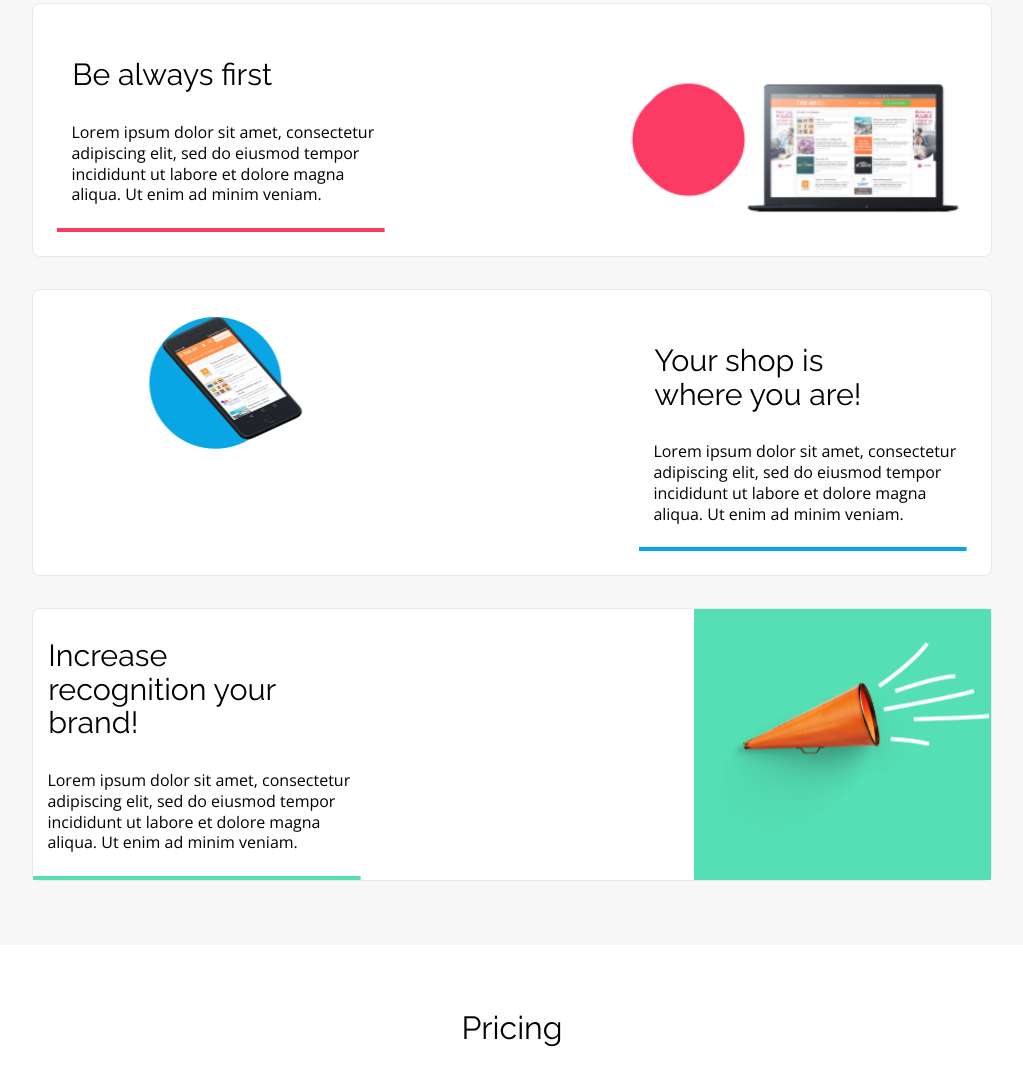
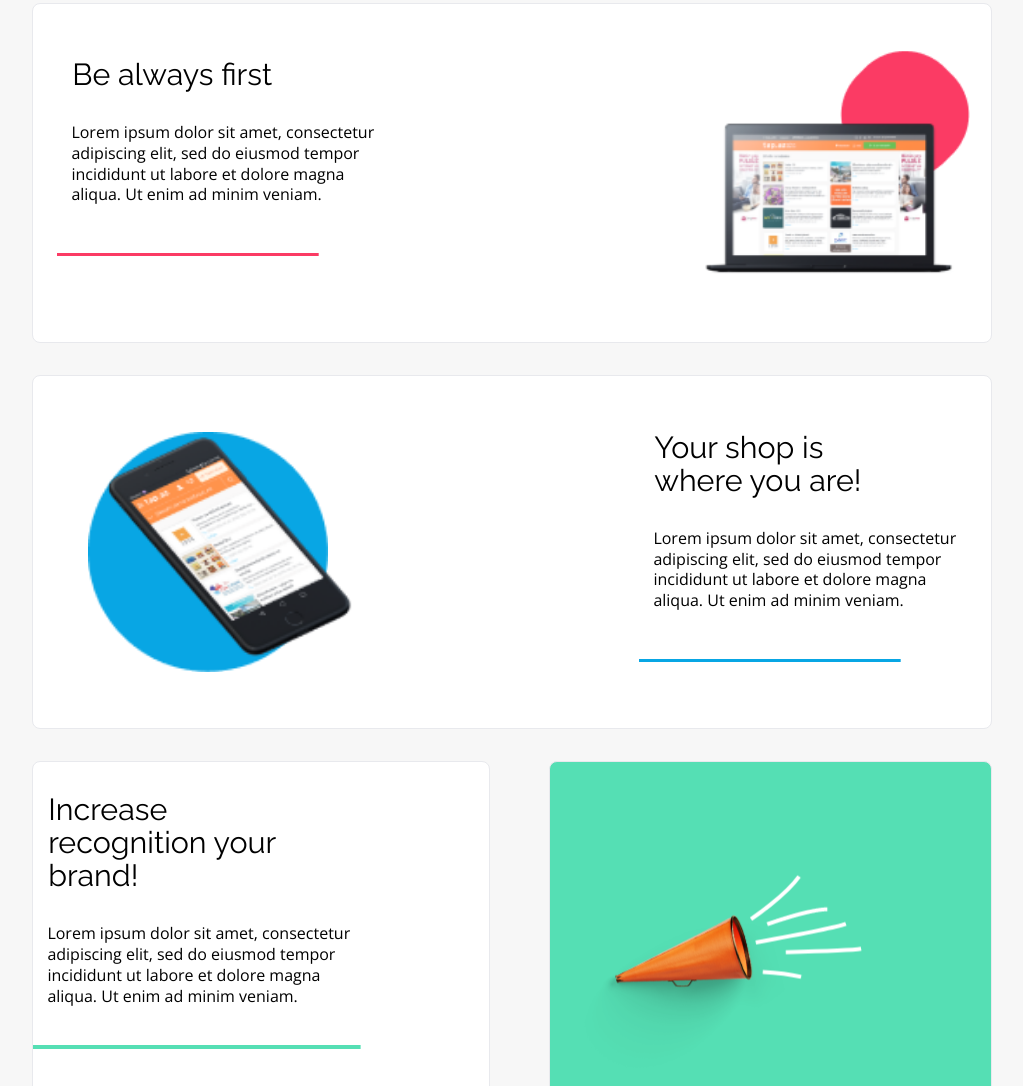
Before and after one commit to EloyLeon11/Oxygen-Shop, a plain HTML site: page index.html in a window 1280 px wide. Shown: the part 1543-2629 px from the top of the page, without its empty margins (128-1151 px from the left). Drawn offline with nearby package versions, Linux system fonts and the light colour scheme.

Commit message:
Benefits desktop fixed 1.0

```diff
--- a/index.html
+++ b/index.html
@@ -215,7 +215,7 @@
         <!-- Third -->
         <article class="benefits__container__contentThird">
 
-          <div clas="benefits__container__contentThird__info">
+          <div class="benefits__container__contentThird__info">
             <p class="benefits__container__contentThird__info--title">
               Increase <br />
               recognition your <br />
@@ -243,7 +243,6 @@
               alt="Orange Trumpet"
             />
           </div>
-
 
         </article>
       </div>
--- a/sass/_benefits.scss
+++ b/sass/_benefits.scss
@@ -19,28 +19,29 @@
         justify-content: space-between;
         margin: 2em auto;
         max-width: 60rem;
+        padding-bottom: 4em;
+        padding-right: 4em;
       }
 
       &__img {
         margin-bottom: 1.5em;
 
+
         &--redRectangle {
           transform: translateX(120%);
           @media (min-width: 768px) {
-            transform: scale(1.2);
-            margin-top: 3em;
-
-        }
+            transform: translate(150%);
+            width: 11em;
+          }
         }
 
         &--macbook {
           transform: translateX(-35%);
 
-        @media (min-width: 768px) {
-          transform: scale(1.2);
-          margin-top: 3em;
-          margin-right: 1em;
-      }
+          @media (min-width: 768px) {
+            transform: scale(1.4);
+            vertical-align: middle;
+          }
         }
       }
 
@@ -48,7 +49,6 @@
         @media (min-width: 768px) {
           display: flex;
           flex-direction: column;
-          width: 50%; // Utilizar el 50% del espacio disponible
         }
 
         &--title {
@@ -78,6 +78,11 @@
           @media (max-width: 768px) {
             display: none;
           }
+
+          @media (min-width: 768px) {
+            margin-top: 1.6em;
+            width: 80%;
+          }
         }
       }
     }
@@ -91,21 +96,35 @@
       border-radius: 0.5rem;
       @media (min-width: 768px) {
         display: flex;
-
         margin: 2em auto;
-        max-width: 60rem;
+        max-width: 60em;
         justify-content: space-between;
       }
 
       &__img {
         margin-bottom: 1.5em;
+        @media (min-width: 768px) {
+          display: flex;
+          margin: 2em auto;
+          max-width: 60em;
+          justify-content: space-between;
+        }
 
         &--blueEllipse {
           transform: translateX(70%);
+
+          @media (min-width: 768px) {
+            transform: translateX(5%);
+            width: 15em;
+          }
         }
 
         &--phone {
           transform: translateX(-25%);
+          @media (min-width: 768px) {
+            transform: translateX(-76%);
+            width: 19em;
+          }
         }
       }
 
@@ -137,6 +156,11 @@
           @media (max-width: 768px) {
             display: none;
           }
+
+          @media (min-width: 768px) {
+            margin-top: 1.6em;
+            width: 80%;
+          }
         }
       }
     }
@@ -146,24 +170,48 @@
       margin-top: 2em;
       background-color: white;
       border: 1px solid #e8e9ed;
-      border-radius: 0.5rem;
+      border-radius: 0.5em;
       @media (min-width: 768px) {
         display: flex;
+        padding-bottom: 3em;
+        margin: 2em auto;
+        max-width: 60em;
+        background-color: #f7f7f7;
+        border: none;
 
-        margin: 2em auto;
-        max-width: 60rem;
         justify-content: space-between;
       }
 
       &__img {
         background-color: #55dfb4;
+        @media (min-width: 768px) {
+          border: 1px solid #e8e9ed;
+          border-radius: 0.5em;
+          background-color: #55dfb4;
+          padding-right: 8em;
+          padding-bottom: 3em;
+
+        }
 
         &--trumpet {
           padding-top: 2em;
+          margin-top: 5em;
+          margin-left: 1em;
+
         }
       }
 
       &__info {
+
+
+        @media (min-width: 768px) {
+          border: 1px solid #e8e9ed;
+          background-color: white;
+          padding-right: 8em;
+          padding-bottom: 3em;
+          border-radius: 0.5em;
+
+        }
         &--title {
           font-family: "Raleway", sans-serif;
           font-size: 1.9em;
@@ -177,6 +225,7 @@
         }
 
         &--description {
+
           font-family: "Open Sans", sans-serif;
           font-size: 1em;
           font-weight: 400;
@@ -191,6 +240,11 @@
           @media (max-width: 768px) {
             display: none;
           }
+
+          @media (min-width: 768px) {
+            margin-top: 1em;
+
+          }
         }
       }
     }
--- a/sass/style.scss
+++ b/sass/style.scss
@@ -13,4 +13,5 @@
    margin: 0;
    padding: 0;
 
+
 }
```
Also changed, not shown: css/style.css, 1 other file.
